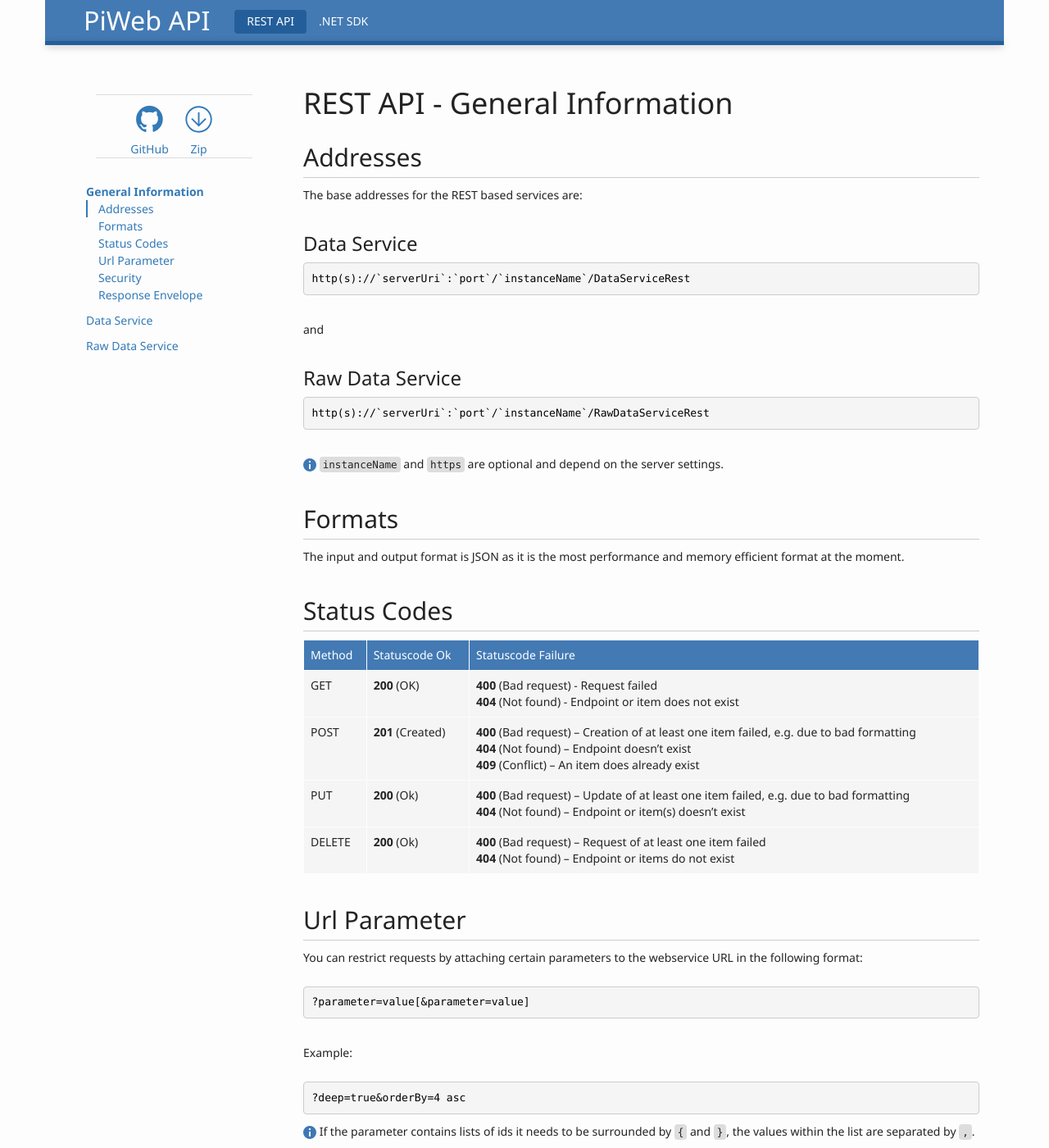
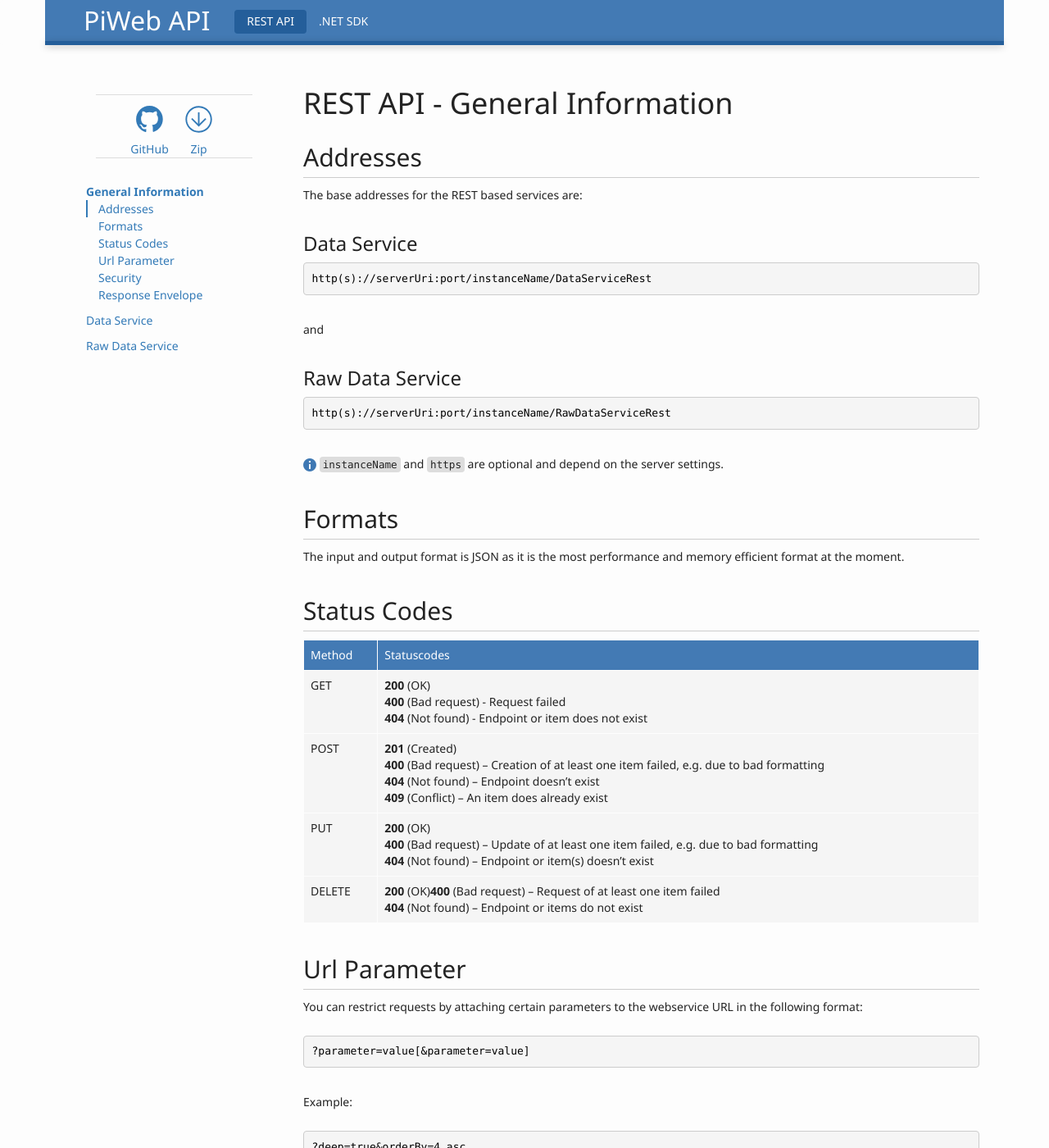
Before and after one commit to ZEISS-PiWeb/PiWeb-Api, a Jekyll site: the page built from _pages/011-restapi-general.md, in a window 1280 px wide and 1400 px high. Shown: the whole window at 82% size. Built offline with Jekyll 4.4.1, drawn with Linux system fonts in a browser that asks for light colours.

Commit message:
Update 011-restapi-general.md

```diff
--- a/_pages/011-restapi-general.md
+++ b/_pages/011-restapi-general.md
@@ -22,7 +22,7 @@
 ### Data Service
 
 {% highlight http %}
-http(s)://`serverUri`:`port`/`instanceName`/DataServiceRest
+http(s)://serverUri:port/instanceName/DataServiceRest
 {% endhighlight %}
 
 <br/>and
@@ -30,7 +30,7 @@
 ### Raw Data Service
 
 {% highlight http %}
-http(s)://`serverUri`:`port`/`instanceName`/RawDataServiceRest
+http(s)://serverUri:port/instanceName/RawDataServiceRest
 
 {% endhighlight %}
 
@@ -44,12 +44,12 @@
 ## {{page.sections['codes']}}
 
 {% capture table %}
-Method        | Statuscode Ok        | Statuscode Failure
-------------- | :------------------- | ----------------------------------------------------------------
-GET           | **200** (OK)         | **400** (Bad request) - Request failed <br> **404** (Not found) - Endpoint or item does not exist
-POST           | **201** (Created)    | **400** (Bad request) – Creation of at least one item failed, e.g. due to bad formatting <br> **404** (Not found) – Endpoint doesn't exist <br> **409** (Conflict) – An item does already exist
-PUT          | **200** (Ok)         | **400** (Bad request) –  Update of at least one item failed, e.g. due to bad formatting <br> **404** (Not found) – Endpoint or item(s) doesn't exist
-DELETE        | **200** (Ok) | **400** (Bad request) – Request of at least one item failed <br> **404** (Not found) – Endpoint or items do not exist
+Method        | Statuscodes
+------------- | -----------------------------------------------------------------------------------
+GET           | **200** (OK)<br> **400** (Bad request) - Request failed <br> **404** (Not found) - Endpoint or item does not exist
+POST           | **201** (Created)<br> **400** (Bad request) – Creation of at least one item failed, e.g. due to bad formatting <br> **404** (Not found) – Endpoint doesn't exist <br> **409** (Conflict) – An item does already exist
+PUT          | **200** (OK)<br> **400** (Bad request) –  Update of at least one item failed, e.g. due to bad formatting <br> **404** (Not found) – Endpoint or item(s) doesn't exist
+DELETE        | **200** (OK)**400** (Bad request) – Request of at least one item failed <br> **404** (Not found) – Endpoint or items do not exist
 {% endcapture %}
 {{ table | markdownify | replace: '<table>', '<table class="table table-hover">' }}
 
```
